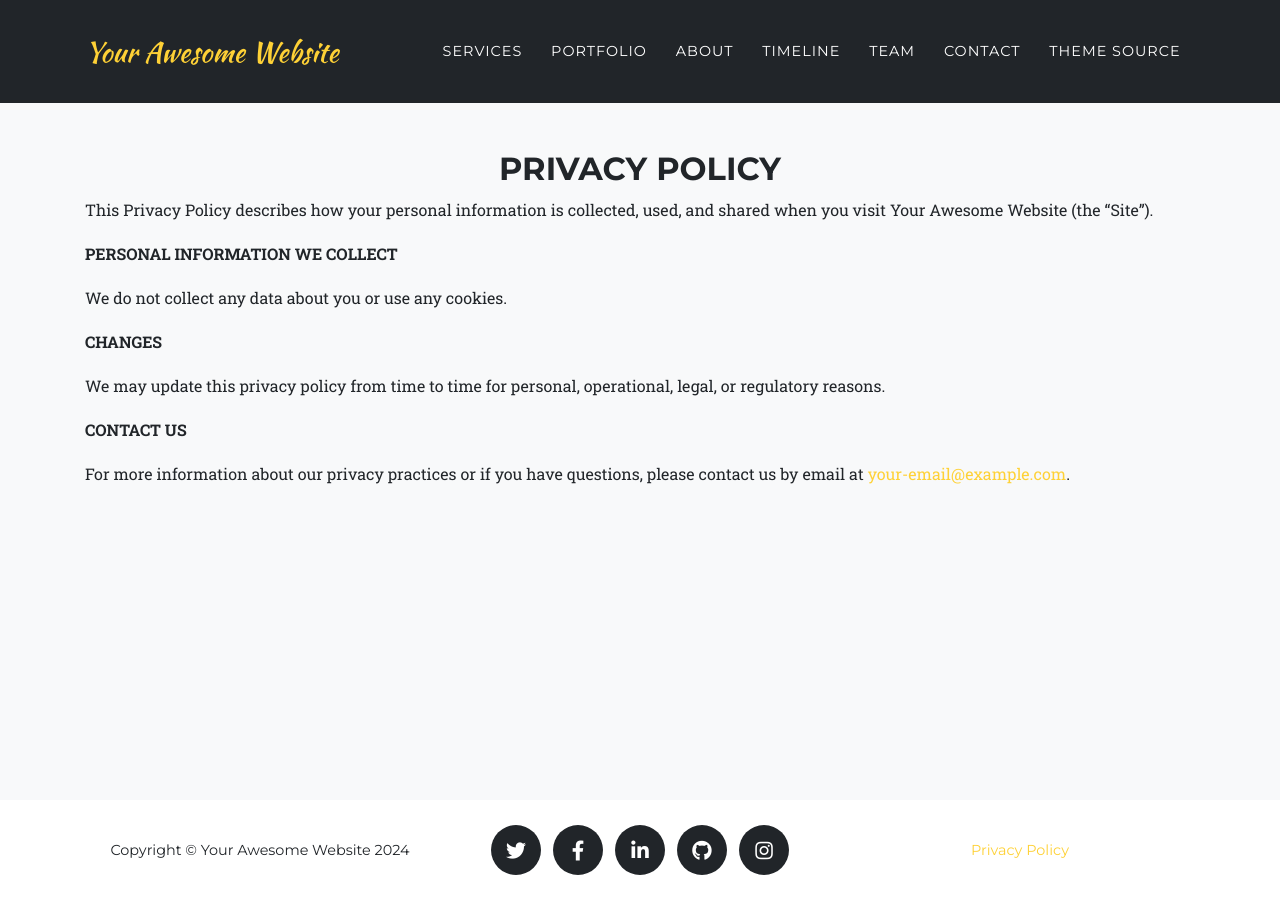
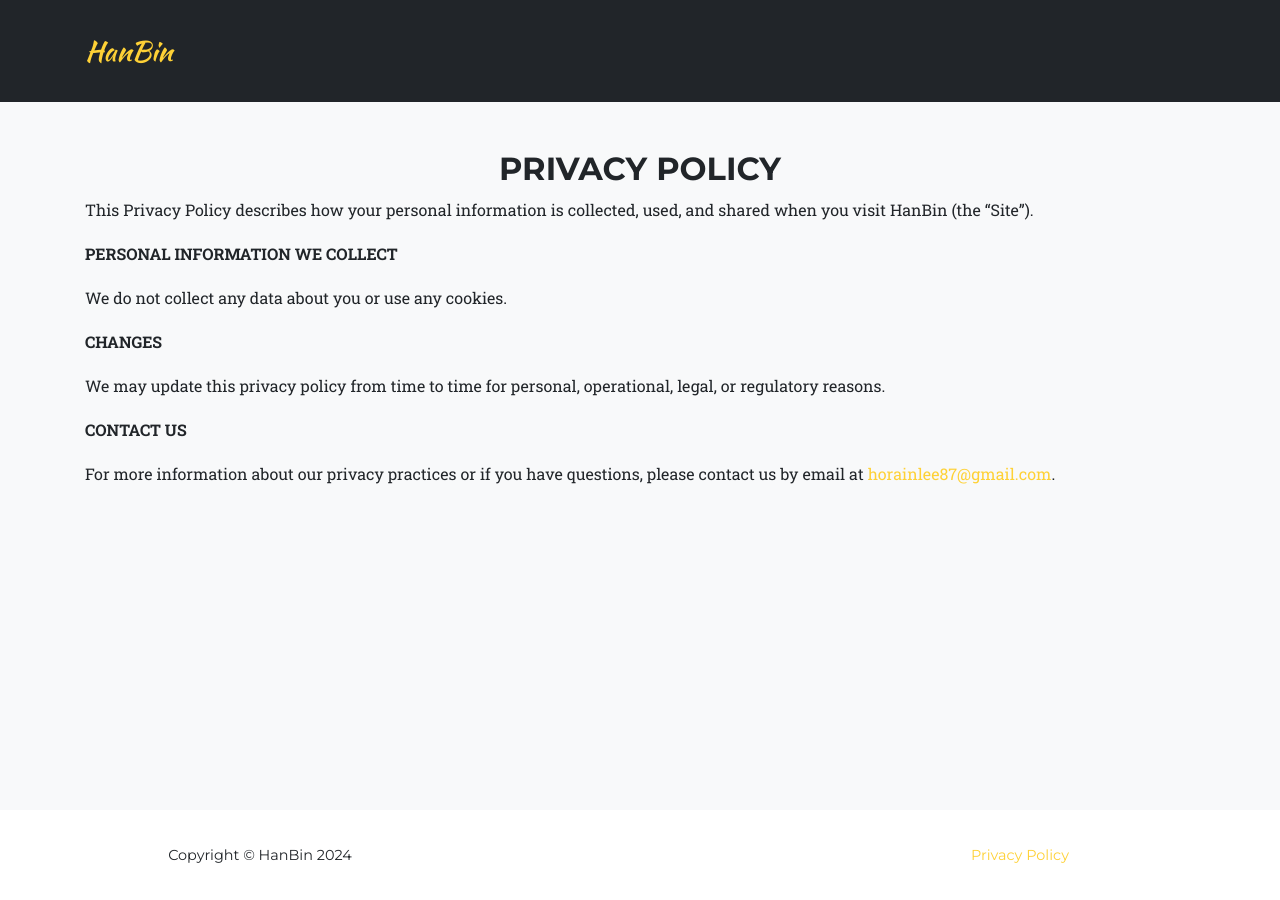
Before and after one commit to dlgksqls/dlgksqls.github.io, a Jekyll site: the page built from legal.md, in a window 1280 px wide. Built offline with Jekyll 4.4.1, drawn with Linux system fonts in a browser that asks for light colours; some web fonts are replaced.

Commit message:
Theme changed

```diff
--- a/_config.yml
+++ b/_config.yml
@@ -16,15 +16,15 @@
 url    : "https://dlgksqls.github.io/" # the base hostname & protocol for your site, e.g. http://example.com
 baseurl: "" # the subpath of your site, e.g. /blog
 
-title      : Your Awesome Website
-email      : your-email@example.com #this is also the email contact forms will go to
+title      : HanBin
+email      : horainlee87@gmail.com #this is also the email contact forms will go to
 description: "Site description"
-author     : Your Name
+author     : Lee, HanBin
 # logo:     #optional, defaults to site title
   # path: assets\img\clients\creative-market.jpg
   # height: 60 #height in px, defaults to 52px
 
-locale: "en-US" # See available languages in _data/sitetext.yml
+locale: "ko-KR" # See available languages in _data/sitetext.yml
 
 analytics:
   google: #Google Analytics tracking code here
```
